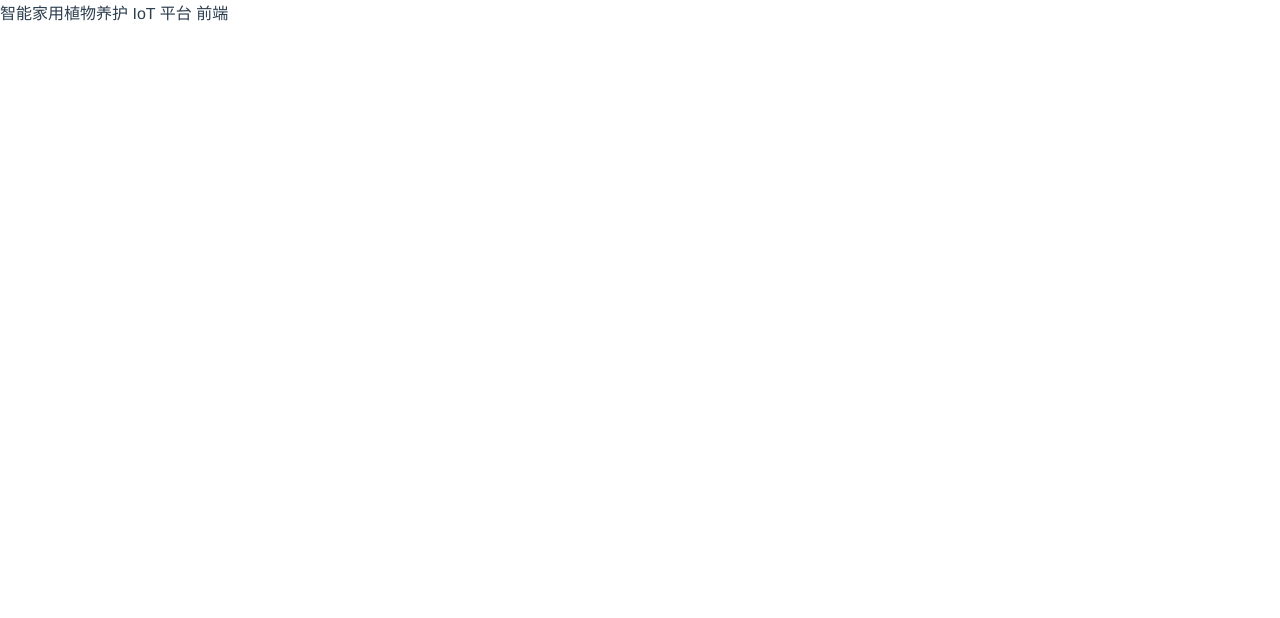
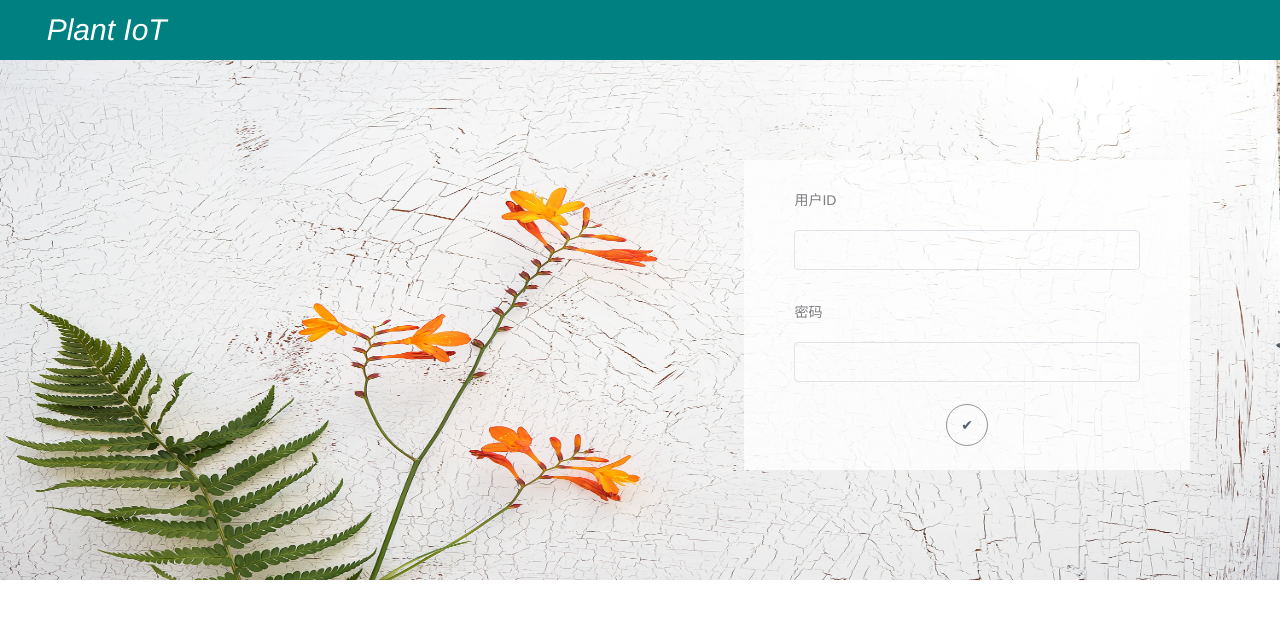
Before and after one commit to plant-iot/iot-frontend, a Vue app: page /#/ in a window 1280 px wide. Shown: the top 618 px of the page. Built offline with nearby package versions, Linux system fonts and the light colour scheme.

Commit message:
login main

```diff
--- /dev/null
+++ b/src/components/leftBar.vue
@@ -0,0 +1,40 @@
+<template>
+  <div class="menu">
+
+    <el-menu
+      default-active="2"
+      class="el-menu-vertical-demo"
+      @open="handleOpen"
+      @close="handleClose"
+      background-color="#545c64"
+      text-color="#fff"
+      active-text-color="#ffd04b"
+    >
+      <el-menu-item index="1">
+        <i class="el-icon-menu"></i>
+        <span slot="title">设备列表</span>
+      </el-menu-item>
+      <el-menu-item index="2">
+        <i class="el-icon-document"></i>
+        <span slot="title">导航二</span>
+      </el-menu-item>
+      <el-menu-item index="3">
+        <i class="el-icon-setting"></i>
+        <span slot="title">导航三</span>
+      </el-menu-item>
+    </el-menu>
+  </div>
+</template>
+
+<script>
+export default {
+  name: 'leftBar'
+}
+</script>
+
+<style scoped>
+  .menu {
+    width: 170px;
+    /* height: 600px; */
+  }
+</style>
--- /dev/null
+++ b/src/components/topBar.vue
@@ -0,0 +1,69 @@
+<template>
+  <el-row>
+    <el-col :span="4" >
+      <div class="logo">
+        <!-- <img src="/static/logo.png" class="logo_img"> -->
+        <div class="title"><i>Plant IoT</i></div>
+      </div>
+    </el-col>
+    <el-col :span="20">
+      <div style="height: 60px; background-color: teal">
+
+      </div>
+    </el-col>
+  </el-row>
+
+</template>
+
+<script>
+    export default {
+      name: "top-bar",
+      data() {
+        return {
+          activeIndex: '1',
+        }
+      },
+      methods: {
+        handleSelect(key, keyPath) {
+          console.log(key, keyPath);
+        }
+      },
+    }
+</script>
+
+<style scoped>
+
+  .logo{
+    background-color: teal;
+    text-align: center;
+    /*font-size: 18px;*/
+    height: 60px;
+    line-height: 60px;
+    margin: auto;
+    /* display: flex; */
+  }
+
+  .logo_img {
+    width: 60px;
+    height: 50px;
+  }
+
+  .title{
+    font-size: 30px;
+    color: white;
+  }
+
+  .title:hover{
+    cursor: pointer;
+  }
+
+  .c{
+    color: #409EFF;
+  }
+
+</style>
+
+<style>
+
+  /*.el-menu.el-menu--horizontal{border-bottom:solid 1px #409EFF}*/
+</style>
--- a/src/pages/index.vue
+++ b/src/pages/index.vue
@@ -1,13 +1,50 @@
 <template>
-    <div>
-     智能家用植物养护 IoT 平台 前端
+  <div>
+    <topBar></topBar>
+    <div class="back">
+      <div style="height: 100px">
+        <!-- 智能家用植物养护 IoT 平台 前端 -->
+      </div>
+      <div class="flex_box">
+        <div class="flex_child">
+          <!-- <div align="center">登录</div> -->
+          <el-form :model="login_form" label-width="80px" :label-position="labelPosition">
+            <el-form-item label="用户ID">
+              <el-input v-model="login_form.id"></el-input>
+            </el-form-item>
+            <el-form-item label="密码">
+              <el-input type="password" v-model="login_form.password"></el-input>
+            </el-form-item>
+            <el-form-item align="center">
+              <div align="center" class="login_btn" @click="login">
+                ✔
+              </div>
+            </el-form-item>
+          </el-form>
+        </div>
+      </div>
     </div>
+  </div>
+
 </template>
 <script>
+import topBar from '../components/topBar'
     export default {
       name: "index",
+      components: {topBar},
+      data() {
+        return {
+          labelPosition: "top",
+          login_form: {
+            id: "",
+            password: "",
+          }
+        }
+      },
       methods: {
+        login() {
 
+        }
       }
     }
 
@@ -15,5 +52,47 @@
 </script>
 
 <style scoped>
+  .back {
+    background-image: url("/static/index-back.jpg");
+    background-size: 100% 100%;
+    height: 520px;
+  }
+
+  .flex_box {
+    display: flex;
+    flex-direction: row-reverse;
+  }
+
+
+  .flex_child {
+    flex: 0 1 27%;
+    background-color: white;
+    height: 270px;
+    margin-right: 90px;
+    opacity: 0.8;
+    padding: 20px 50px;
+  }
+
+  .login_title {
+    position: absolute;
+    left: 0;
+    right: 0;
+    margin: 0 auto;
+
+  }
+
+  .login_btn {
+    width: 40px;
+    height: 40px;
+    line-height: 40px;
+    border-radius: 50%;
+    border: 1px solid gray;
+  }
+
+  .login_btn:hover {
+    cursor: pointer;
+    border: 1px solid teal;
+    color: teal;
+  }
 
 </style>
--- /dev/null
+++ b/src/pages/mainPage.vue
@@ -0,0 +1,58 @@
+<template>
+  <div>
+    <topBar></topBar>
+    <div class="back">
+      <div class="main">
+        <div class="left-box">
+          <leftBar></leftBar>
+        </div>
+        <div class="mask">
+
+        </div>
+      </div>
+    </div>
+  </div>
+</template>
+
+<script>
+import topBar from '../components/topBar'
+import leftBar from '../components/leftBar'
+export default {
+  name: 'mainPage',
+  components: {topBar, leftBar},
+  data() {
+    return {
+
+    }
+  },
+  methods: {
+
+  }
+}
+</script>
+
+<style scoped>
+
+  .back {
+    background-image: url("/static/index-back.jpg");
+    background-size: 100% 100%;
+    height: 520px;
+  }
+
+  .main {
+    display: flex;
+  }
+
+  .mask {
+    flex: 0 1 850px;
+    height: 450px;
+    background-color: white;
+    opacity: 0.85;
+    margin-top: 50px;
+    margin-left: 80px;
+  }
+
+  .left-box {
+    padding-top: 150px;
+  }
+</style>
--- a/src/router/index.js
+++ b/src/router/index.js
@@ -1,6 +1,7 @@
 import Vue from 'vue'
 import Router from 'vue-router'
 import index from '@/pages/index'
+import mainPage from '@/pages/mainPage'
 
 Vue.use(Router);
 
@@ -10,6 +11,11 @@ export default new Router({
       path: '/',
       name: '',
       component: index
-    }
+    },
+    {
+      path: '/mainPage',
+      name: 'mainPage',
+      component: mainPage
+    },
   ]
 })
```
Also changed, not shown: static/index-back.jpg, static/logo.png (added).
